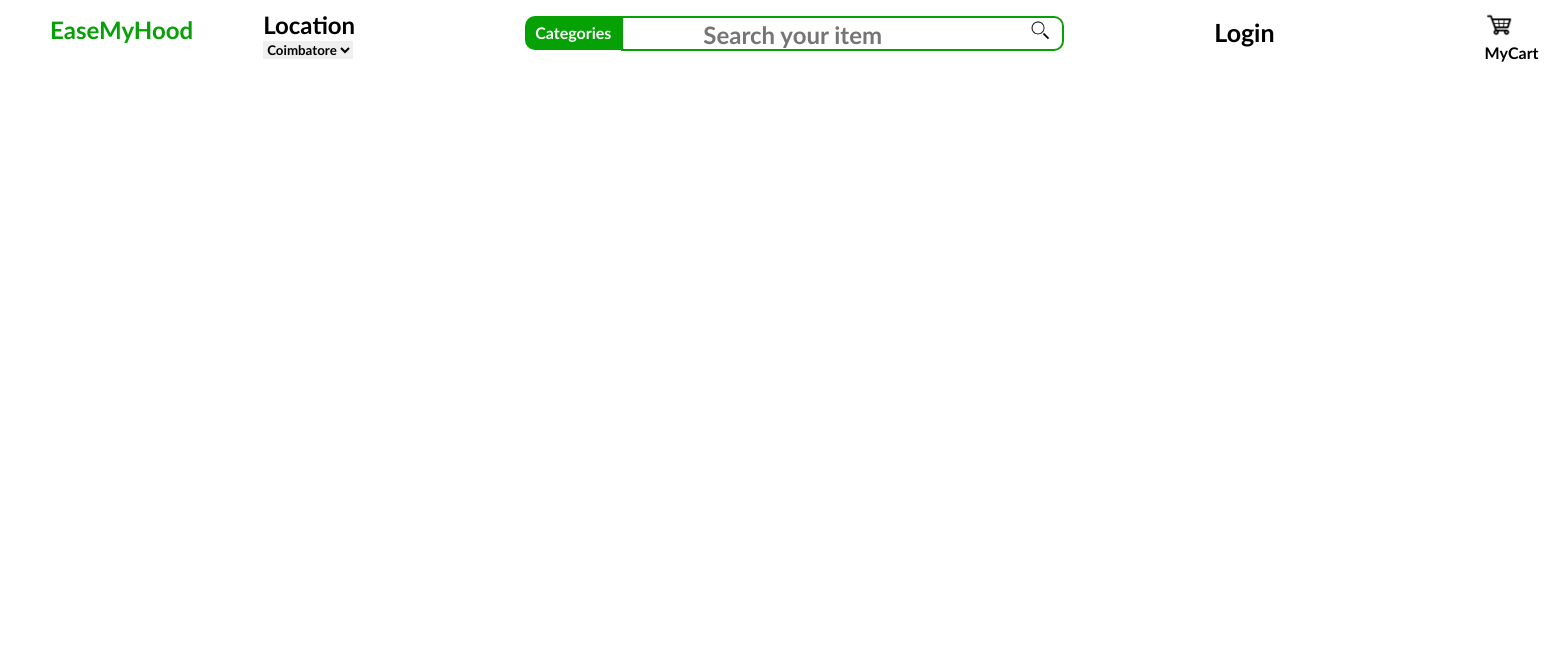
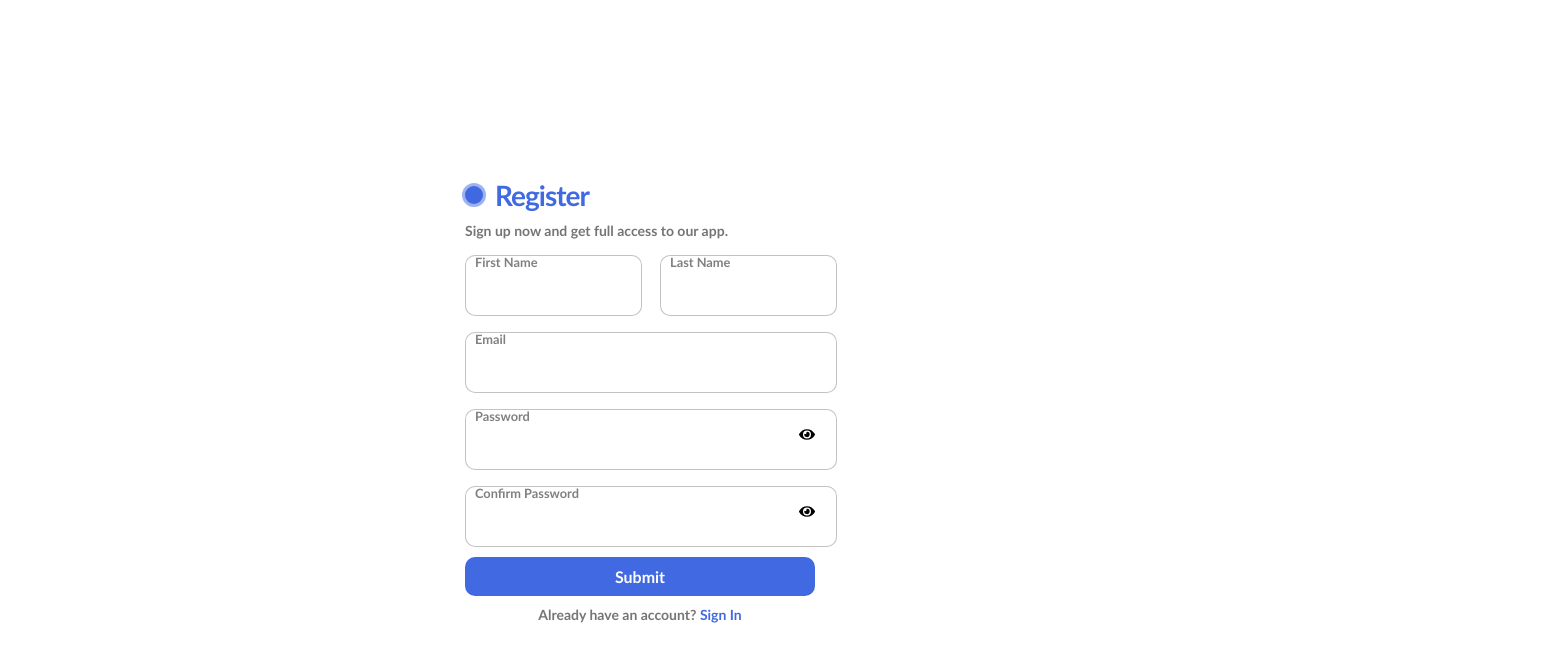
Before and after one commit to suryansh2206/EaseMyHood, a React (Create React App) app: page /signup in a window 1280 px wide. Shown: the top 662 px of the page, 1549 px wide, since content can reach past the window. Built offline with nearby package versions, Linux system fonts and the light colour scheme.

Commit message:
signup screen

```diff
--- a/package.json
+++ b/package.json
@@ -9,6 +9,7 @@
     "react": "^18.2.0",
     "react-dom": "^18.2.0",
     "react-icons": "^4.11.0",
+    "react-router-dom": "^6.17.0",
     "react-scripts": "^5.0.1",
     "web-vitals": "^2.1.4"
   },
--- a/src/App.js
+++ b/src/App.js
@@ -1,11 +1,16 @@
-import React from 'react'
-import Navbar from './components/Navbar'
+import React from "react";
+import Navbar from "./components/Navbar";
+import { Routes, Route } from "react-router";
+import Register from "./components/authentication/register";
 
 const App = () => {
   return (
     <>
-    <Navbar/>
+      <Routes>
+        <Route path="/" element={<Navbar />} />
+        <Route path="/signup" element={<Register />} />
+      </Routes>
     </>
-  )
-}
-export default App
+  );
+};
+export default App;
--- /dev/null
+++ b/src/components/authentication/register.js
@@ -0,0 +1,99 @@
+import React, { useState } from "react";
+import { NavLink } from "react-router-dom";
+import { FaEye, FaEyeSlash } from "react-icons/fa";
+import classes from "./register.module.css";
+
+const Register = () => {
+  const [showPassword, setShowPassword] = useState(false);
+  const [password, setPassword] = useState("");
+  const [confirmPassword, setConfirmPassword] = useState("");
+
+  const togglePasswordVisibility = () => {
+    setShowPassword(!showPassword);
+  };
+
+  return (
+    <div className={classes.container}>
+      <form className={classes.form}>
+        <p className={classes.title}>Register</p>
+        <p className={classes.message}>
+          Sign up now and get full access to our app.
+        </p>
+        <div className={classes.flex}>
+          <label>
+            <input
+              className={classes.input}
+              type="text"
+              // placeholder="Enter your first name"
+              required
+            />
+            <span>First Name</span>
+          </label>
+
+          <label>
+            <input
+              className={classes.input}
+              type="text"
+              // placeholder="Enter your last name"
+              required
+            />
+            <span>Last Name</span>
+          </label>
+        </div>
+
+        <label>
+          <input
+            className={classes.input}
+            type="email"
+            // placeholder="Enter your email"
+            required
+          />
+          <span>Email</span>
+        </label>
+
+        <label>
+          <input
+            className={classes.input}
+            type={showPassword ? "text" : "password"} // Toggle input type
+            value={password}
+            onChange={(e) => setPassword(e.target.value)}
+            placeholder=""
+            required
+          />
+          <span>Password</span>
+          <span
+            className={classes.passwordToggle}
+            onClick={togglePasswordVisibility}
+          >
+            {showPassword ? <FaEyeSlash /> : <FaEye />}
+          </span>
+        </label>
+
+        <label>
+          <input
+            className={classes.input}
+            type={showPassword ? "text" : "password"} // Toggle input type
+            value={confirmPassword}
+            onChange={(e) => setConfirmPassword(e.target.value)}
+            placeholder=""
+            required
+          />
+          <span>Confirm Password</span>
+          <span
+            className={classes.passwordToggle}
+            onClick={togglePasswordVisibility}
+          >
+            {showPassword ? <FaEyeSlash /> : <FaEye />}
+          </span>
+        </label>
+
+        <button className={classes.submit}>Submit</button>
+        <p className={classes.signin}>
+          Already have an account? <NavLink to="/signin">Sign In</NavLink>
+        </p>
+      </form>
+    </div>
+  );
+};
+
+export default Register;
--- /dev/null
+++ b/src/components/authentication/register.module.css
@@ -0,0 +1,157 @@
+.form {
+  display: flex;
+  flex-direction: column;
+  gap: 10px;
+  max-width: 350px;
+  background-color: #fff;
+  padding: 20px;
+  border-radius: 20px;
+  position: relative;
+}
+
+.title {
+  font-size: 28px;
+  color: royalblue;
+  font-weight: 600;
+  letter-spacing: -1px;
+  position: relative;
+  display: flex;
+  align-items: center;
+  padding-left: 30px;
+}
+
+.title::before,
+.title::after {
+  position: absolute;
+  content: "";
+  height: 16px;
+  width: 16px;
+  border-radius: 50%;
+  left: 0px;
+  background-color: royalblue;
+}
+
+.title::before {
+  width: 18px;
+  height: 18px;
+  background-color: royalblue;
+}
+
+.title::after {
+  width: 18px;
+  height: 18px;
+  animation: pulse 1s linear infinite;
+}
+
+.message,
+.signin {
+  color: rgba(88, 87, 87, 0.822);
+  font-size: 14px;
+}
+
+.signin {
+  text-align: center;
+}
+
+.signin a {
+  color: royalblue;
+}
+
+.signin a:hover {
+  text-decoration: underline royalblue;
+}
+
+.flex {
+  display: flex;
+  width: 100%;
+  gap: 40px;
+}
+
+.form label {
+  position: relative;
+}
+
+.form label .input {
+  width: 100%;
+  padding: 10px 10px 20px 10px;
+  outline: 0;
+  border: 1px solid rgba(105, 105, 105, 0.397);
+  font-weight:100;
+  /* font-size: 14px; */
+  border-radius: 10px;
+}
+
+.form label .input + span {
+  position: absolute;
+  left: 10px;
+  top: 5px;
+  color: grey;
+  font-size: 0.8em;
+  cursor: text;
+  transition: 0.3s ease;
+}
+
+.form label .input:placeholder-shown + span {
+  top: 5px;
+  font-size: 0.8em;
+}
+
+.form label .input:focus + span,
+.form label .input:valid + span {
+  top: 5px;
+  font-size: 0.7em;
+  font-weight: 600;
+}
+
+.form label .input:valid + span {
+  color: green;
+}
+
+.submit {
+  border: none;
+  outline: none;
+  background-color: royalblue;
+  padding: 10px;
+  border-radius: 10px;
+  color: #fff;
+  font-size: 16px;
+  transform: 0.3s ease;
+}
+
+.submit:hover {
+  background-color: rgb(56, 90, 194);
+  cursor: pointer;
+}
+
+@keyframes pulse {
+  from {
+    transform: scale(0.9);
+    opacity: 1;
+  }
+
+  to {
+    transform: scale(1.8);
+    opacity: 0;
+  }
+}
+
+.container {
+  display: flex;
+  justify-content: center;
+  align-items: center;
+  height: 100vh; /* Makes the container take up the entire viewport height. */
+}
+
+.passwordContainer {
+  display: flex;
+  align-items: center;
+  position: relative;
+}
+
+.passwordToggle {
+  position: absolute;
+  top: 50%;
+  right: 0px; /* Adjust the right distance as needed */
+  transform: translateY(-50%);
+  cursor: pointer;
+}
--- a/src/index.js
+++ b/src/index.js
@@ -1,10 +1,13 @@
-import React from 'react';
-import ReactDOM from 'react-dom/client';
-import App from './App';
+import React from "react";
+import ReactDOM from "react-dom/client";
+import App from "./App";
+import { BrowserRouter } from "react-router-dom";
 
-const root = ReactDOM.createRoot(document.getElementById('root'));
+const root = ReactDOM.createRoot(document.getElementById("root"));
 root.render(
   <React.StrictMode>
-    <App />
+    <BrowserRouter>
+      <App />
+    </BrowserRouter>
   </React.StrictMode>
 );
```
Also changed, not shown: src/components/authentication/login.js (added), src/components/authentication/login.module.css (added), 1 other file (tests, documents, lock files or other folders).
